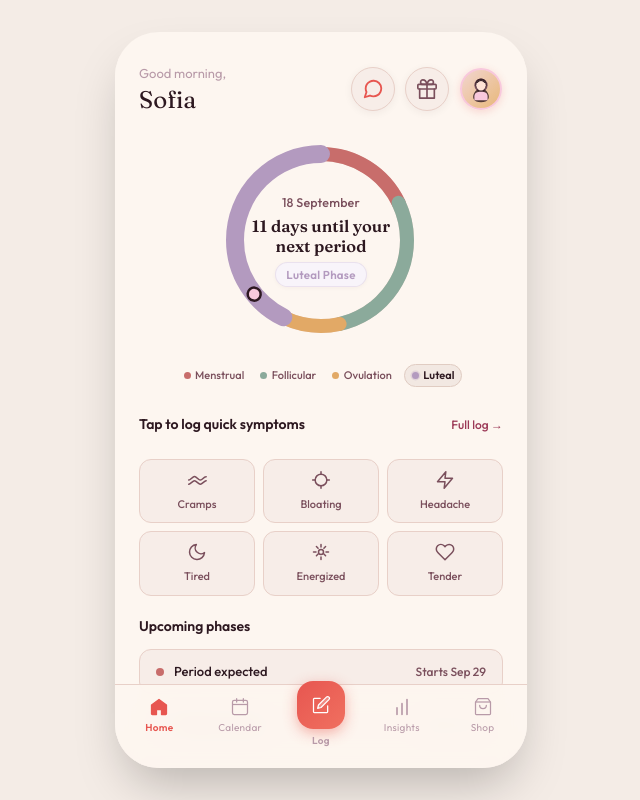
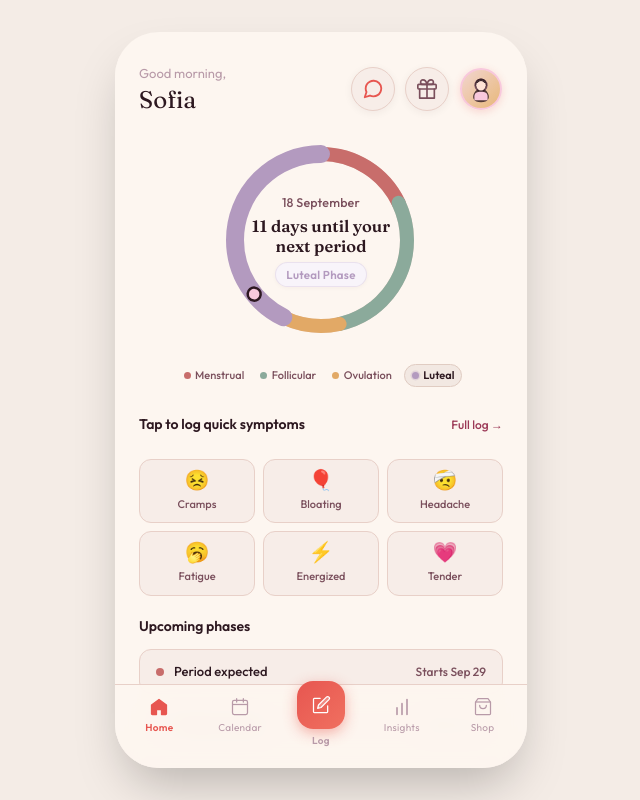
Before and after one commit to ananyapandey1/period-tracker-app, a React (Vite) app: page / in a window 1280 px wide. Shown: the whole page, without its empty margins (319-959 px from the left). Built offline with nearby package versions, Linux system fonts and the light colour scheme; the HTML template or start-up script is replaced by a standard one.

Commit message:
style: standardize symptom and emotion emojis to line stroke icons

```diff
--- a/src/screens/HomeScreen.tsx
+++ b/src/screens/HomeScreen.tsx
@@ -12,63 +12,12 @@ import {
 type Tab = 'home' | 'calendar' | 'log' | 'insights'
 
 const QUICK_SYMPTOMS_CONFIG = [
-  {
-    id: 'cramps',
-    label: 'Cramps',
-    icon: (
-      <svg width="20" height="20" viewBox="0 0 24 24" fill="none" stroke="currentColor" strokeWidth="1.8" strokeLinecap="round" strokeLinejoin="round">
-        <path d="M2 12c.6 0 1.2-.2 1.7-.6l3.6-2.8c1-.8 2.4-.8 3.4 0l3.6 2.8c1 .8 2.4.8 3.4 0l3.6-2.8c.5-.4 1.1-.6 1.7-.6" />
-        <path d="M2 17c.6 0 1.2-.2 1.7-.6l3.6-2.8c1-.8 2.4-.8 3.4 0l3.6 2.8c1 .8 2.4.8 3.4 0l3.6-2.8c.5-.4 1.1-.6 1.7-.6" />
-      </svg>
-    ),
-  },
-  {
-    id: 'bloating',
-    label: 'Bloating',
-    icon: (
-      <svg width="20" height="20" viewBox="0 0 24 24" fill="none" stroke="currentColor" strokeWidth="1.8" strokeLinecap="round" strokeLinejoin="round">
-        <circle cx="12" cy="12" r="7" />
-        <path d="M12 2v3M12 19v3M2 12h3M19 12h3" />
-      </svg>
-    ),
-  },
-  {
-    id: 'headache',
-    label: 'Headache',
-    icon: (
-      <svg width="20" height="20" viewBox="0 0 24 24" fill="none" stroke="currentColor" strokeWidth="1.8" strokeLinecap="round" strokeLinejoin="round">
-        <path d="M13 2L3 14h9l-1 8 10-12h-9l1-8z" />
-      </svg>
-    ),
-  },
-  {
-    id: 'tired',
-    label: 'Tired',
-    icon: (
-      <svg width="20" height="20" viewBox="0 0 24 24" fill="none" stroke="currentColor" strokeWidth="1.8" strokeLinecap="round" strokeLinejoin="round">
-        <path d="M21 12.79A9 9 0 1 1 11.21 3 7 7 0 0 0 21 12.79z" />
-      </svg>
-    ),
-  },
-  {
-    id: 'energized',
-    label: 'Energized',
-    icon: (
-      <svg width="20" height="20" viewBox="0 0 24 24" fill="none" stroke="currentColor" strokeWidth="1.8" strokeLinecap="round" strokeLinejoin="round">
-        <path d="M12 3v3m0 12v3M3 12h3m12 0h3m-3.5-6.5l-2 2m-7 7l-2 2m11 0l-2-2m-7-7l-2-2" />
-        <circle cx="12" cy="12" r="3" />
-      </svg>
-    ),
-  },
-  {
-    id: 'tender',
-    label: 'Tender',
-    icon: (
-      <svg width="20" height="20" viewBox="0 0 24 24" fill="none" stroke="currentColor" strokeWidth="1.8" strokeLinecap="round" strokeLinejoin="round">
-        <path d="M20.84 4.61a5.5 5.5 0 0 0-7.78 0L12 5.67l-1.06-1.06a5.5 5.5 0 0 0-7.78 7.78l1.06 1.06L12 21.23l7.78-7.78 1.06-1.06a5.5 5.5 0 0 0 0-7.78z" />
-      </svg>
-    ),
-  },
+  { id: 'cramps', label: 'Cramps', emoji: '😣' },
+  { id: 'bloating', label: 'Bloating', emoji: '🎈' },
+  { id: 'headache', label: 'Headache', emoji: '🤕' },
+  { id: 'tired', label: 'Fatigue', emoji: '🥱' },
+  { id: 'energized', label: 'Energized', emoji: '⚡' },
+  { id: 'tender', label: 'Tender', emoji: '💗' },
 ]
 
 export default function HomeScreen({ onNavigate }: { onNavigate: (tab: Tab) => void }) {
@@ -481,7 +430,7 @@ export default function HomeScreen({ onNavigate }: { onNavigate: (tab: Tab) => v
                 }}
               >
                 <div style={{ display: 'flex', alignItems: 'center', justifyContent: 'center' }}>
-                  {s.icon}
+                  <span style={{ fontSize: 20, lineHeight: 1 }}>{s.emoji}</span>
                 </div>
                 <span style={{ fontSize: 11, fontWeight: 500, color: isActive ? '#2D1820' : '#7A4F5C' }}>
                   {s.label}
--- a/src/screens/LogScreen.tsx
+++ b/src/screens/LogScreen.tsx
@@ -1,38 +1,36 @@
 import React, { useState, useEffect } from 'react'
 import { useApp, LogEntry } from '../context/AppContext'
 import { getTodayDateString, parseDateString, formatHeaderDate } from '../utils/dateUtils'
-
 const FLOW_OPTIONS = ['Light', 'Medium', 'Heavy', 'Spotting', 'None']
 const PAIN_OPTIONS = ['None', 'Mild', 'Moderate', 'Severe']
 
 const SYMPTOMS_PHYSICAL = [
-  { id: 'cramps', label: 'Cramps', emoji: '🌊' },
-  { id: 'bloating', label: 'Bloating', emoji: '💨' },
-  { id: 'headache', label: 'Headache', emoji: '💫' },
-  { id: 'backpain', label: 'Back pain', emoji: '🔮' },
-  { id: 'tender', label: 'Breast tender', emoji: '🌸' },
-  { id: 'acne', label: 'Acne', emoji: '🫧' },
-  { id: 'tired', label: 'Fatigue', emoji: '🌙' },
-  { id: 'nausea', label: 'Nausea', emoji: '🌿' },
+  { id: 'cramps', label: 'Cramps', emoji: '😣' },
+  { id: 'bloating', label: 'Bloating', emoji: '🎈' },
+  { id: 'headache', label: 'Headache', emoji: '🤕' },
+  { id: 'backpain', label: 'Back pain', emoji: '🦴' },
+  { id: 'tender', label: 'Breast tender', emoji: '💗' },
+  { id: 'acne', label: 'Acne', emoji: '🔴' },
+  { id: 'tired', label: 'Fatigue', emoji: '🥱' },
+  { id: 'nausea', label: 'Nausea', emoji: '🤢' },
 ]
 
 const SYMPTOMS_EMOTIONAL = [
-  { id: 'anxious', label: 'Anxious', emoji: '🌀' },
-  { id: 'irritable', label: 'Irritable', emoji: '⚡' },
-  { id: 'sad', label: 'Low mood', emoji: '🌧️' },
-  { id: 'happy', label: 'Happy', emoji: '☀️' },
-  { id: 'calm', label: 'Calm', emoji: '🌊' },
-  { id: 'sensitive', label: 'Sensitive', emoji: '🌺' },
+  { id: 'anxious', label: 'Anxious', emoji: '😰' },
+  { id: 'irritable', label: 'Irritable', emoji: '😠' },
+  { id: 'sad', label: 'Low mood', emoji: '😔' },
+  { id: 'happy', label: 'Happy', emoji: '😊' },
+  { id: 'calm', label: 'Calm', emoji: '😌' },
+  { id: 'sensitive', label: 'Sensitive', emoji: '🥺' },
 ]
 
 const ENERGY = ['Exhausted', 'Low', 'Moderate', 'High', 'Very high']
+const ENERGY_EMOJIS = ['😴', '😑', '😐', '😊', '⚡']
 const SLEEP = ['< 5 hrs', '5-6 hrs', '6-7 hrs', '7-8 hrs', '8+ hrs']
-
 const PAIN_COLORS = ['#A8C5B5', '#E8B87A', '#D4807A', '#c43a35']
-const ENERGY_EMOJIS = ['😴', '😑', '😐', '😊', '⚡']
 
 export default function LogScreen() {
-  const { selectedDate, setSelectedDate, logEntries, saveLogEntry, setActiveTab } = useApp()
+  const { selectedDate, logEntries, saveLogEntry, setActiveTab } = useApp()
 
   const [flow, setFlow] = useState<string | null>(null)
   const [pain, setPain] = useState<string | null>(null)
@@ -157,11 +155,13 @@ export default function LogScreen() {
           {PAIN_OPTIONS.map((p, i) => (
             <div key={p} style={{ flex: 1 }}>
               <button
+                type="button"
                 onClick={() => setPain(p)}
+                className="rounded-2xl transition-all duration-150"
                 style={{
                   width: '100%',
                   padding: '10px 0',
-                  borderRadius: 12,
+                  borderRadius: 14,
                   background: pain === p ? PAIN_COLORS[i] : '#F7EDE8',
                   border: `1px solid ${pain === p ? 'transparent' : '#E8D0C8'}`,
                   fontSize: 11,
@@ -209,29 +209,39 @@ export default function LogScreen() {
 
       {/* Energy */}
       <Section title="Energy">
-        <div style={{ display: 'flex', gap: 6 }}>
-          {ENERGY.map((e, i) => (
+        <div style={{ display: 'flex', gap: 8 }}>
+          {ENERGY.map((e, i) => {
+            const isSelected = energy === e
+            return (
               <button
                 key={e}
+                type="button"
                 onClick={() => setEnergy(e)}
+                className="transition-all duration-150"
                 style={{
                   flex: 1,
-                padding: '10px 4px',
-                borderRadius: 12,
+                  padding: '13px 4px 11px',
+                  borderRadius: 18,
                   cursor: 'pointer',
-                border: `1px solid ${energy === e ? '#e75650' : '#E8D0C8'}`,
-                background: energy === e ? '#e75650' : '#F7EDE8',
-                fontSize: 10,
+                  border: `1.5px solid ${isSelected ? '#e75650' : '#ECD8D2'}`,
+                  background: isSelected ? '#e75650' : '#F7EDE8',
+                  fontSize: 11,
                   fontWeight: 600,
-                color: energy === e ? 'white' : '#7A4F5C',
+                  color: isSelected ? 'white' : '#6E4D58',
                   textAlign: 'center',
+                  display: 'flex',
+                  flexDirection: 'column',
+                  alignItems: 'center',
+                  justifyContent: 'center',
+                  gap: 8,
+                  minHeight: 76,
                 }}
               >
-              {ENERGY_EMOJIS[i]}
-              <br />
-              <span style={{ fontSize: 9 }}>{e}</span>
+                <span style={{ fontSize: 20, lineHeight: 1 }}>{ENERGY_EMOJIS[i]}</span>
+                <span style={{ fontSize: 11, fontWeight: 600, letterSpacing: -0.1 }}>{e}</span>
               </button>
-          ))}
+            )
+          })}
         </div>
       </Section>
 
@@ -253,7 +263,7 @@ export default function LogScreen() {
           rows={3}
           style={{
             width: '100%',
-            borderRadius: 12,
+            borderRadius: 14,
             padding: '12px 14px',
             background: '#F7EDE8',
             border: '1px solid #E8D0C8',
@@ -284,6 +294,7 @@ export default function LogScreen() {
             color: 'white',
             boxShadow: '0 4px 16px rgba(231, 86, 80, 0.3)',
             letterSpacing: 0.3,
+            transition: 'background 0.2s ease',
           }}
         >
           {saved ? '✓ Saved log entry' : 'Save log entry'}
@@ -307,10 +318,12 @@ function Section({ title, children }: { title: string; children: React.ReactNode
 function Chip({ label, active, onClick, small }: { label: string; active: boolean; onClick: () => void; small?: boolean }) {
   return (
     <button
+      type="button"
       onClick={onClick}
+      className="rounded-2xl transition-all duration-150"
       style={{
-        padding: small ? '7px 10px' : '8px 14px',
-        borderRadius: 20,
+        padding: small ? '7px 11px' : '8px 14px',
+        borderRadius: 16,
         background: active ? '#e75650' : '#F7EDE8',
         border: `1px solid ${active ? '#b03e3a' : '#E8D0C8'}`,
         fontSize: small ? 11 : 13,
@@ -325,24 +338,41 @@ function Chip({ label, active, onClick, small }: { label: string; active: boolea
   )
 }
 
-function SymptomButton({ emoji, label, active, onClick }: { emoji: string; label: string; active: boolean; onClick: () => void }) {
+function SymptomButton({
+  emoji,
+  label,
+  active,
+  onClick,
+}: {
+  emoji: string
+  label: string
+  active: boolean
+  onClick: () => void
+}) {
   return (
     <button
+      type="button"
       onClick={onClick}
+      className="rounded-2xl transition-all duration-150"
       style={{
         display: 'flex',
         alignItems: 'center',
-        gap: 8,
-        padding: '10px 12px',
-        borderRadius: 12,
+        gap: 10,
+        padding: '11px 14px',
+        borderRadius: 16,
         background: active ? '#e75650' : '#F7EDE8',
         border: `1px solid ${active ? '#b03e3a' : '#E8D0C8'}`,
         cursor: 'pointer',
         textAlign: 'left',
+        color: active ? '#FFFFFF' : '#4A2E35',
+        width: '100%',
+        boxSizing: 'border-box',
       }}
     >
-      <span style={{ fontSize: 16 }}>{emoji}</span>
-      <span style={{ fontSize: 12, fontWeight: 500, color: active ? 'white' : '#7A4F5C' }}>{label}</span>
+      <span style={{ fontSize: 18, lineHeight: 1, flexShrink: 0 }}>{emoji}</span>
+      <span style={{ fontSize: 13, fontWeight: 500, color: 'inherit', letterSpacing: 0.1 }}>
+        {label}
+      </span>
     </button>
   )
 }
```
Lines whose indentation alone changed are shown as unchanged.
